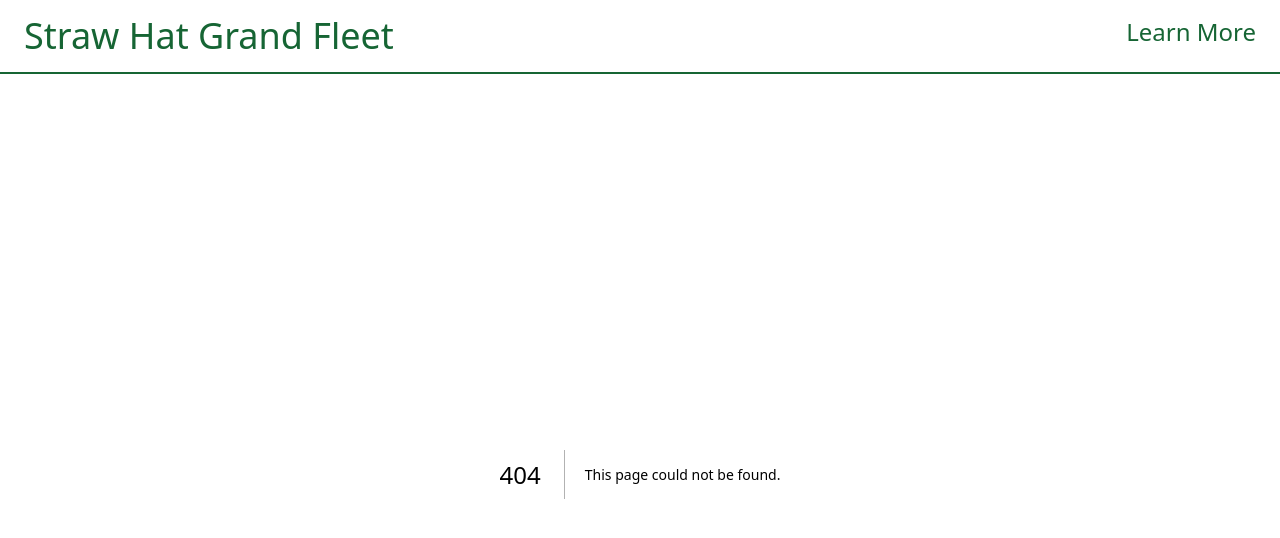
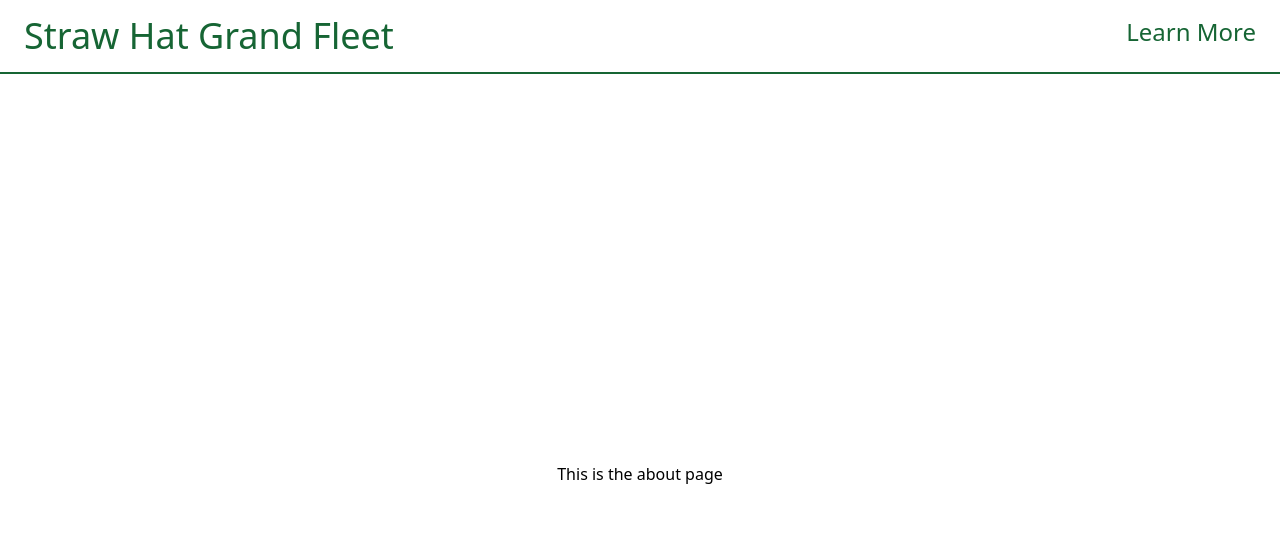
Before and after one commit to jtwiley1996/One-Piece-FanPage-CSS-JS-Practice-, a Next.js app in the folder client/: page /about in a window 1280 px wide. Before the commit this address had no page. Shown: the top 538 px of the page. Built offline with nearby package versions, Linux system fonts and the light colour scheme.

Commit message:
about page

```diff
--- /dev/null
+++ b/client/src/app/about/page.tsx
@@ -0,0 +1,13 @@
+
+
+export default function About() {
+    return (
+        <main>
+          <div className="justify-center items-center min-h-screen flex">
+            <p>
+              This is the about page
+            </p>
+          </div>
+        </main>
+    );
+  }
--- a/client/src/app/layout.tsx
+++ b/client/src/app/layout.tsx
@@ -22,9 +22,11 @@ export default function RootLayout ({
         </nav>
 
         <nav>
-          <h1 className="text-2xl">
+        <Link href="/about" passHref legacyBehavior>
+          <a className="text-2xl z-10 hover-underline">
             Learn More
-          </h1>
+          </a>
+        </Link>
         </nav>
 
         </header>
```
